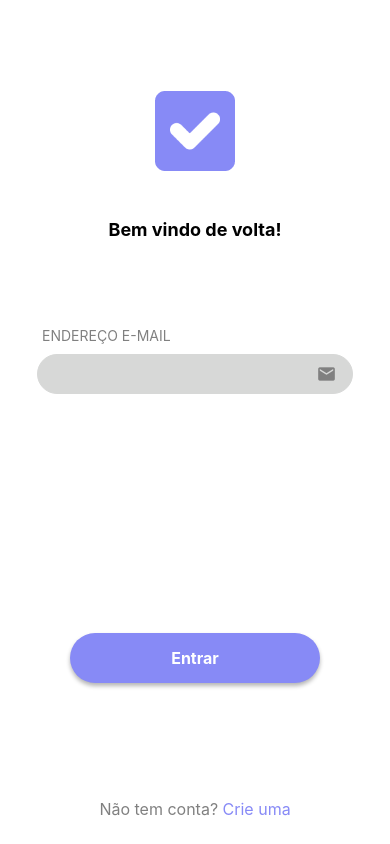
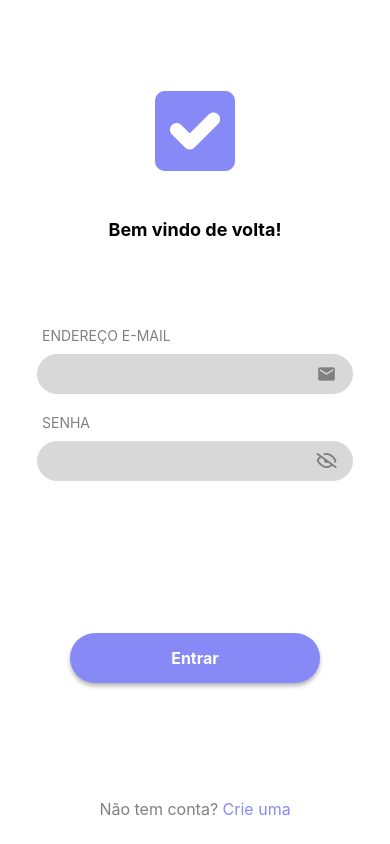
Before and after one commit to Victor090608/ProjetosMobile, a React Native app: screen / in a window 390 px wide. Built offline with nearby package versions, Linux system fonts and the light colour scheme.

Commit message:
Arrumando o codigo, utilizando as ferramentas com os componentes e atualizando a tela

```diff
--- a/src/components/input/index.tsx
+++ b/src/components/input/index.tsx
@@ -1,19 +1,21 @@
 import React, { forwardRef, Fragment, LegacyRef } from "react";
-import { View, Text, TextInput, TextInputProps } from "react-native";
+import { View, Text, TextInput, TextInputProps, TouchableOpacity } from "react-native";
 import { style } from "./style";
+// import { MaterialIcons } from '@expo/vector-icons';
 import { themas } from "../../global/themes";
 import { FontAwesome, MaterialIcons, Octicons } from '@expo/vector-icons';
 
-// type IconComponent = React.ComponentType<React.ComponentProps<typeof MaterialIcons>>
-// React.ComponentType<React.ComponentProps<typeof FontAwesome>>
-// React.ComponentType<React.ComponentProps<typeof Octicons>>
-type IconComponent =
-  | React.ComponentType<React.ComponentProps<typeof MaterialIcons>>
-  | React.ComponentType<React.ComponentProps<typeof FontAwesome>>
-  | React.ComponentType<React.ComponentProps<typeof Octicons>>;
+// type IconComponent =
+//     | React.ComponentType<React.ComponentProps<typeof MaterialIcons>>
+//     | React.ComponentType<React.ComponentProps<typeof FontAwesome>>
+//     | React.ComponentType<React.ComponentProps<typeof Octicons>>;
+
+type IconComponent = React.ComponentType<React.ComponentProps<typeof MaterialIcons>> |
+    React.ComponentType<React.ComponentProps<typeof FontAwesome>> |
+    React.ComponentType<React.ComponentProps<typeof Octicons>>;
 
 type Props = TextInputProps & {
-    IconLfet?: IconComponent, // Icones Nativos
+    IconLeft?: IconComponent, // Icones Nativos
     IconRight?: IconComponent,
     IconLeftName?: string,
     IconRightName?: string,
@@ -23,16 +25,27 @@
 }
 
 export const Input = forwardRef((Props: Props, forwardRef: LegacyRef<TextInput> | null) => {
-    const {IconLfet, IconRight, IconLeftName, IconRightName, title, OnIconLeftPress, OnIconRightPress,
+    const { IconLeft, IconRight, IconLeftName, IconRightName, title, OnIconLeftPress, OnIconRightPress,
         ...rest
     } = Props
     return (
         <Fragment>
-        <Text style={style.titleInput}>{title}</Text>
-        <View style={style.boxInput}>
-            <TextInput style={style.input}/>
-            <MaterialIcons name="email" size={20} color={themas.colors.gray}/>
-        </View>
+            <Text style={style.titleInput}>{title}</Text>
+            <View style={style.boxInput}>
+                {
+                    IconLeft && IconLeftName && (
+                        <TouchableOpacity>
+                            <IconLeft name={IconLeftName as any} size={20} color={themas.colors.gray} style={style.Icon} />
+                        </TouchableOpacity>
+                    )
+                }
+                <TextInput style={style.input} />
+                {IconRight && IconRightName && (
+                    <TouchableOpacity>
+                        <IconRight name={IconRightName as any} size={20} color={themas.colors.gray} style={style.Icon} />
+                    </TouchableOpacity>
+                )}
+            </View>
         </Fragment>
     )
 })
--- a/src/components/input/style.tsx
+++ b/src/components/input/style.tsx
@@ -27,5 +27,9 @@
         color: themas.colors.gray,
         marginTop: 20,
     },
+    Icon: {
+        width: '100%',
+
+    }
 
 })
--- a/src/pages/login/index.tsx
+++ b/src/pages/login/index.tsx
@@ -3,7 +3,7 @@
 import { Text, View, Image, TextInput, TouchableOpacity, Alert, ActivityIndicator } from "react-native";
 import { Style } from "./styles";
 import Logo from "../../assets/logo.png";
-import { MaterialIcons } from '@expo/vector-icons';
+import { MaterialIcons, Octicons } from '@expo/vector-icons';
 import { themas } from '../../global/themes';
 import { Input } from "../../components/input";
 
@@ -45,7 +45,18 @@
             </View>
             <View style={Style.boxMid}>
                 <Input
+                value={email}
+                onChangeText={setEmail}
                 title="ENDEREÇO E-MAIL"
+                IconRight={MaterialIcons}
+                IconRightName="email"
+                />
+                <Input
+                value={password}
+                onChangeText={setPassword}
+                title="SENHA"
+                IconRight={Octicons}
+                IconRightName="eye-closed"
                 />
                 {/* <View style={Style.boxInput}>
                     <TextInput
```
